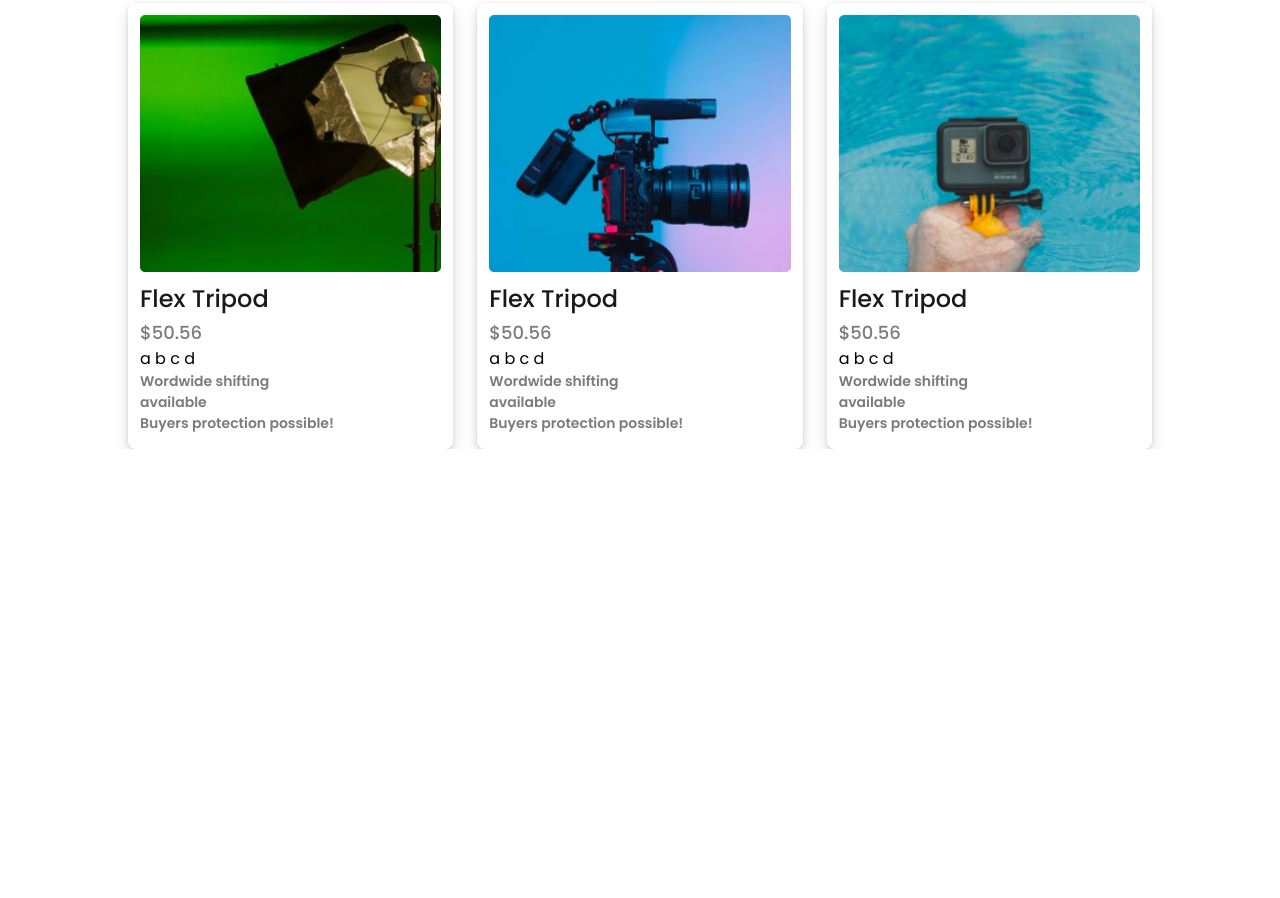
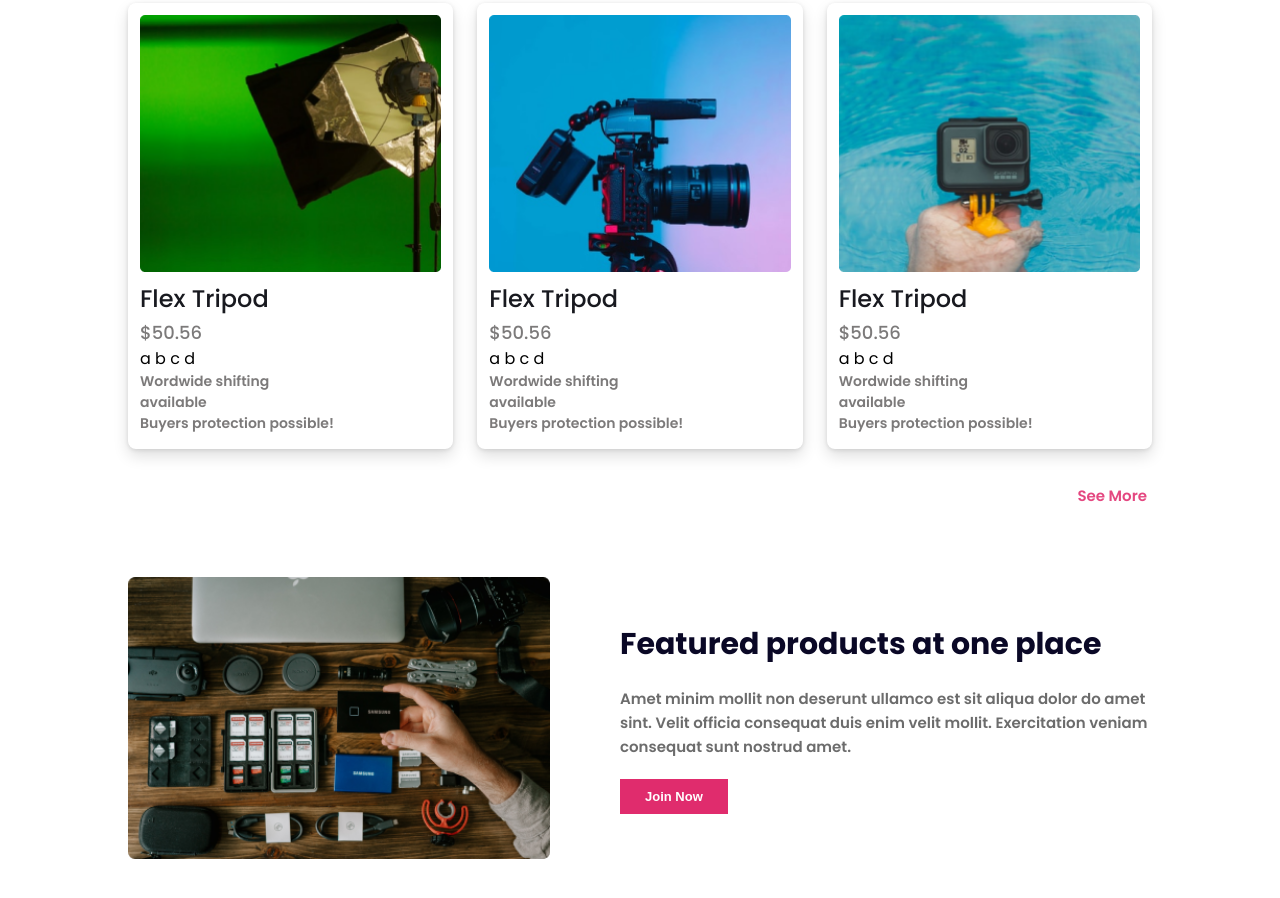
Before and after one commit to jubayer2023/influencer-gear-practice, a plain HTML site: page index.html in a window 1280 px wide. Shown: the part 1774-2672 px from the top of the page. Before the commit the page ends 2223 px from the top, so only its background shows below. Drawn offline with Linux system fonts and the light colour scheme.

Commit message:
feature part added

```diff
--- a/index.html
+++ b/index.html
@@ -49,7 +49,7 @@
     </header>
 
     <main>
-        <section class="online-platform  section-width">
+        <section class="online-platform">
             <div class="online-platform-container">
                 <img src="./logos/Alibaba.svg" alt="" class="online">
                 <img src="./logos/Amazon.svg" alt="" class="online">
@@ -60,7 +60,7 @@
                 <img src="./logos/Target.svg" alt="" class="online">
             </div>
         </section>
-        <section class="popular-collection-section  section-width">
+        <section class="popular-collection-section">
             <h3 class="section-title">Popular Collection</h3>
             <div class="popular-collection-container">
                 <div class="single-card">
@@ -181,8 +181,22 @@
                     </div>
                 </div>
             </div>
+            <p class="see-more-btn">See More</p>
         </section>
-
+        <section class="feature-section">
+            <div class="feature-container">
+                <img src="./images/gear.png" alt="" class="feature-img">
+                <div class="feature-text">
+                    <h3 class="feature-title">Featured products at one place</h3>
+                    <p class="feature-description">
+                        Amet minim mollit non deserunt ullamco est sit aliqua dolor
+                        do amet sint. Velit officia consequat duis enim velit mollit.
+                        Exercitation veniam consequat sunt nostrud amet.
+                    </p>
+                    <button class="btn-secondary">Join Now</button>
+                </div>
+            </div>
+        </section>
     </main>
 
     <footer>
--- a/styles/style.css
+++ b/styles/style.css
@@ -16,10 +16,6 @@ body {
 
 
 /* section width */
-.section-width {
-    max-width: 80%;
-    margin: 0 auto;
-}
 
 
 
@@ -134,8 +130,8 @@ body {
 }
 
 .online-platform-container {
-    /* max-width: 80%;
-    margin: 40px auto; */
+    max-width: 80%;
+    margin: 40px auto;
     display: flex;
     flex-wrap: wrap;
     gap: 20px;
@@ -155,14 +151,20 @@ body {
 /* .popular-collection-section{
     margin: 50px auto;
 } */
-.popular-collection-container{
+.popular-collection-section {
+    max-width: 80%;
+    margin: 0 auto;
+}
+
+.popular-collection-container {
     display: grid;
     grid-template-columns: repeat(3, 1fr);
     grid-gap: 1.5rem;
     /* margin-top: 50px; */
 
 }
-.section-title{
+
+.section-title {
     text-align: center;
     font-size: 28px;
     font-weight: 800;
@@ -206,6 +208,53 @@ body {
     width: 80%;
     /* line-height: 150%; */
 }
+
+.see-more-btn {
+    text-align: right;
+    color: rgba(224, 44, 109, 0.87);
+    font-size: 15px;
+    font-weight: 600;
+    margin-top: 35px;
+    padding-right: 5px;
+}
+
+/* feature part start */
+.feature-container {
+    max-width: 80%;
+    margin: 70px auto;
+    display: flex;
+    justify-content: space-between;
+    align-items: center;
+    gap: 70px;
+}
+
+.feature-img {
+    width: 100%;
+}
+
+.feature-title {
+    color: #0A0826;
+    font-size: 30px;
+    font-weight: 700;
+}
+
+.feature-description {
+    color: #6C6C6C;
+    font-size: 15px;
+    font-weight: 600;
+    line-height: 24px;
+    margin: 20px 0px;
+}
+
+.btn-secondary {
+    background: #E02C6D;
+    padding: 10px 25px;
+    color: #fff;
+    font-weight: 600;
+    font-size: 13px;
+    border: none;
+}
+
 
 /* responsivi part starts here */
 
@@ -256,4 +305,33 @@ body {
         flex-basis: 14%;
         justify-content: center;
     }
+
+    .popular-collection-section {
+        max-width: 100%;
+    }
+
+    .popular-collection-container {
+        grid-template-columns: 1fr;
+        width: 100%;
+    }
+
+    .single-card {
+        padding: 20px 20px 25px 20px;
+        margin: 0px 15px;
+    }
+
+    .single-card .card-title {
+        font-size: 40px;
+        font-weight: 700;
+        margin-top: 10px;
+    }
+
+    .dollar {
+        font-size: 32px;
+        margin-top: 10px;
+    }
+
+    .see-more-btn {
+        margin-right: 25px;
+    }
 }
```
